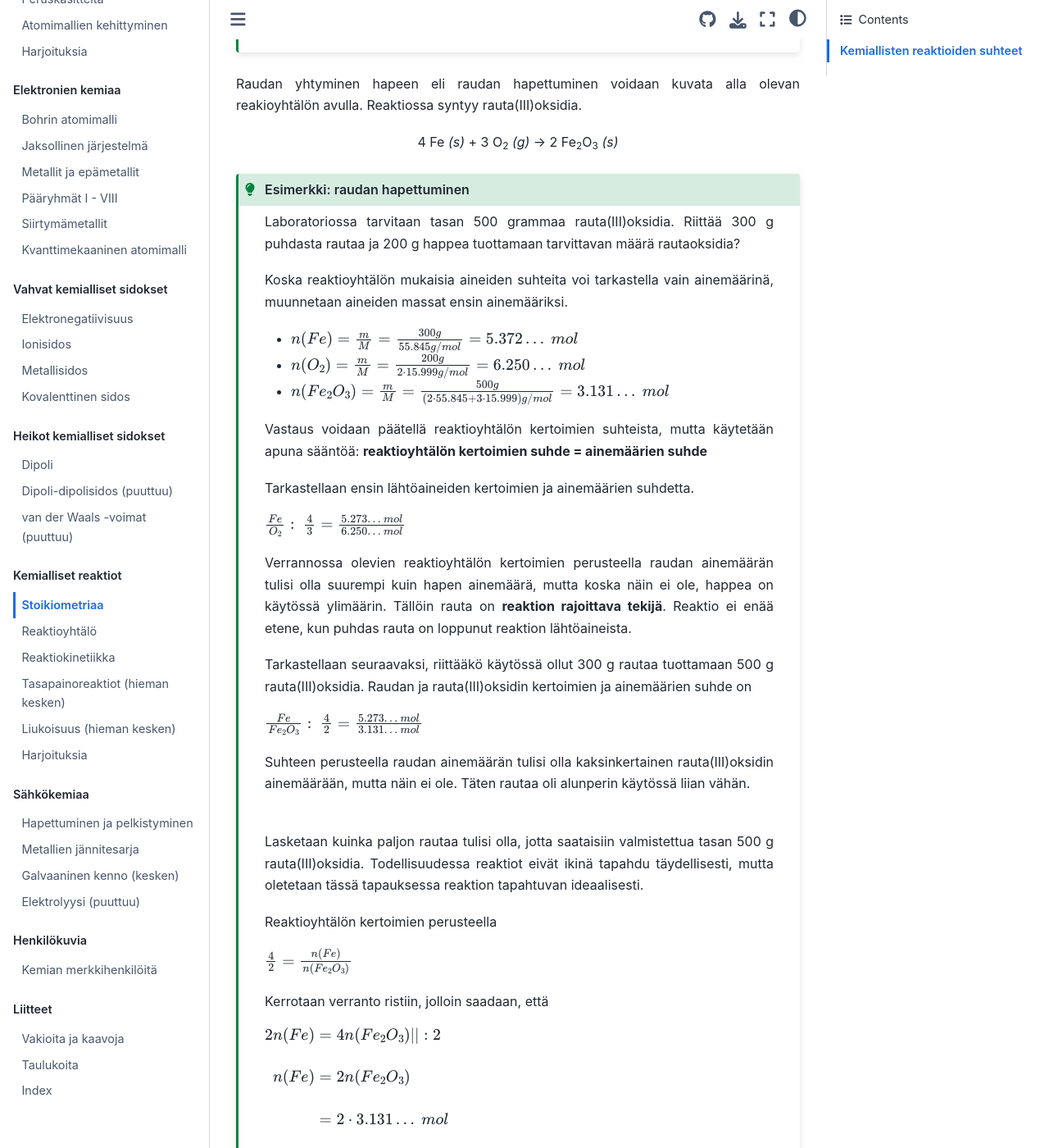
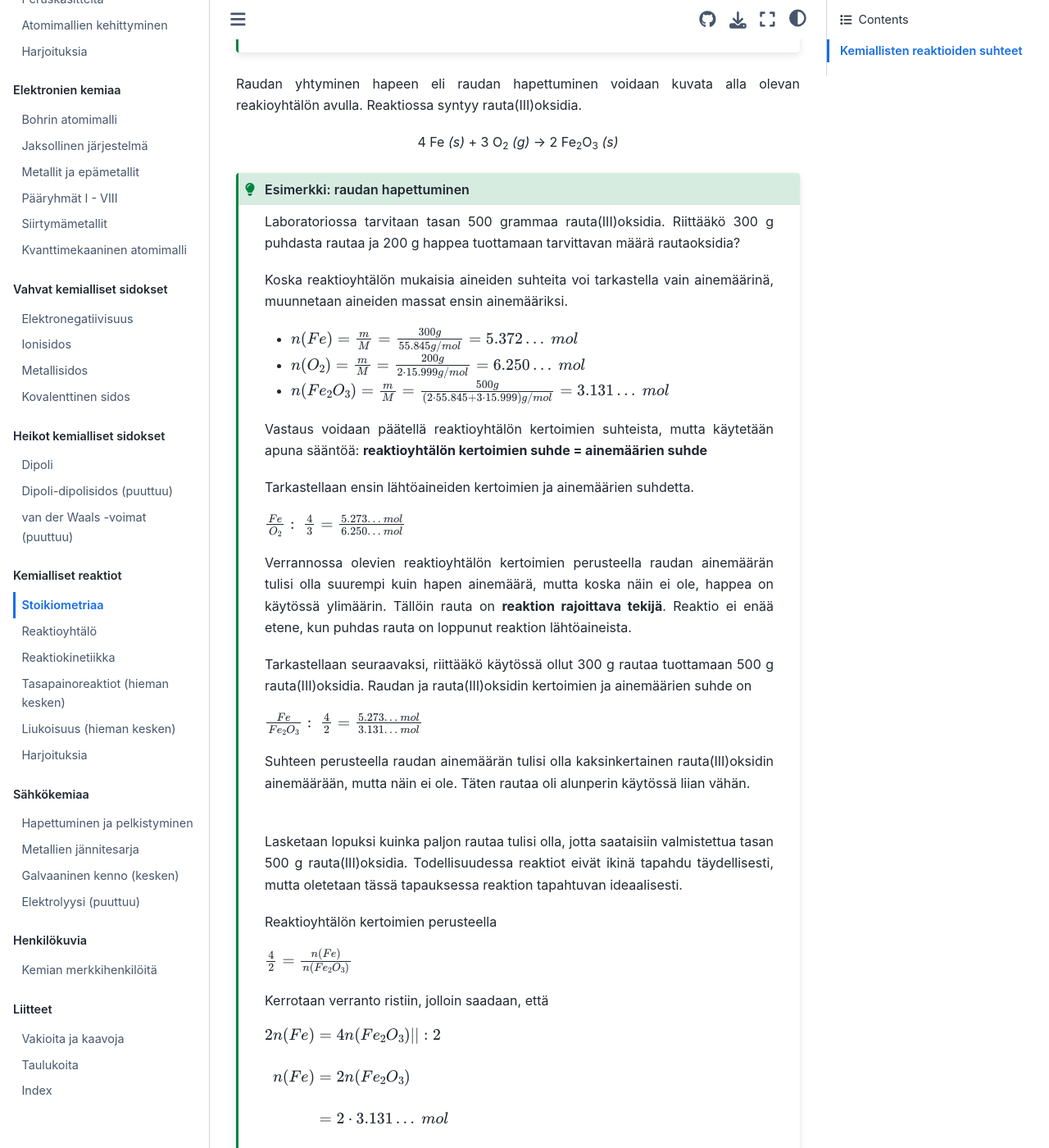
Before and after one commit to luma-lapinamk/miika-kemia, a Jupyter Book: the page built from notebooks/stoikiometriaa.md, in a window 1280 px wide and 1400 px high, scrolled down 2511 px. Shown: the whole window at 82% size. Built offline with Jupyter Book 1.0.4 settings and Sphinx 7.4.7 and the Sphinx Book theme 1.1.4, drawn with Linux system fonts in a browser that asks for light colours; some of the changed text lies outside the part shown.

Commit message:
Stoikiometriaa korjattu

```diff
--- a/notebooks/stoikiometriaa.md
+++ b/notebooks/stoikiometriaa.md
@@ -65,7 +65,7 @@ Raudan yhtyminen hapeen eli raudan hapettuminen voidaan kuvata alla olevan reaki
 
 :::{admonition} Esimerkki: raudan hapettuminen
 :class: tip
-Laboratoriossa tarvitaan tasan 500 grammaa rauta(III)oksidia. Riittää 300 g puhdasta rautaa ja 200 g happea tuottamaan tarvittavan määrä rautaoksidia?
+Laboratoriossa tarvitaan tasan 500 grammaa rauta(III)oksidia. Riittääkö 300 g puhdasta rautaa ja 200 g happea tuottamaan tarvittavan määrä rautaoksidia?
 
 Koska reaktioyhtälön mukaisia aineiden suhteita voi tarkastella vain ainemäärinä, muunnetaan aineiden massat ensin ainemääriksi.
 
@@ -90,7 +90,7 @@ Suhteen perusteella raudan ainemäärän tulisi olla kaksinkertainen rauta(III)o
 
 <br>
 
-Lasketaan kuinka paljon rautaa tulisi olla, jotta saataisiin valmistettua tasan 500 g rauta(III)oksidia. Todellisuudessa reaktiot eivät ikinä tapahdu täydellisesti, mutta oletetaan tässä tapauksessa reaktion tapahtuvan ideaalisesti.
+Lasketaan lopuksi kuinka paljon rautaa tulisi olla, jotta saataisiin valmistettua tasan 500 g rauta(III)oksidia. Todellisuudessa reaktiot eivät ikinä tapahdu täydellisesti, mutta oletetaan tässä tapauksessa reaktion tapahtuvan ideaalisesti.
 
 Reaktioyhtälön kertoimien perusteella
 
```
Also changed, not shown: other parts of notebooks/stoikiometriaa.md (+1 -1 lines).
